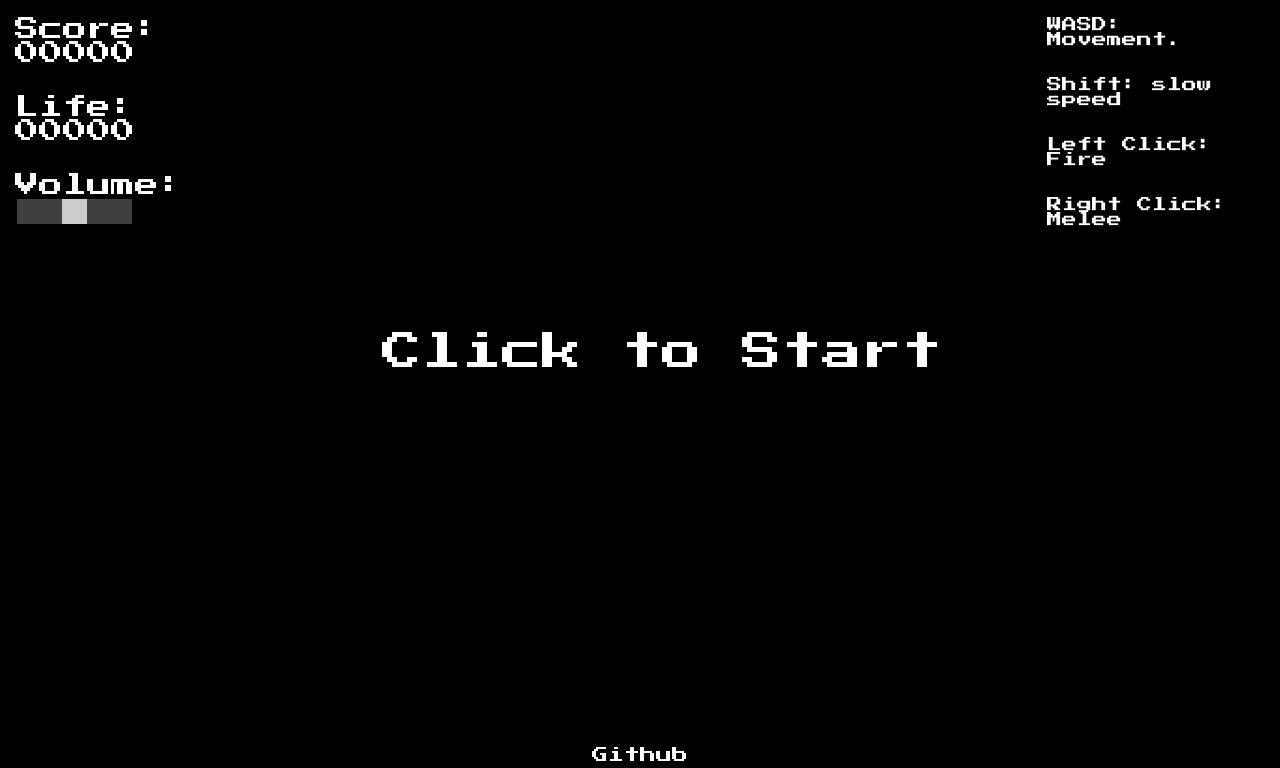
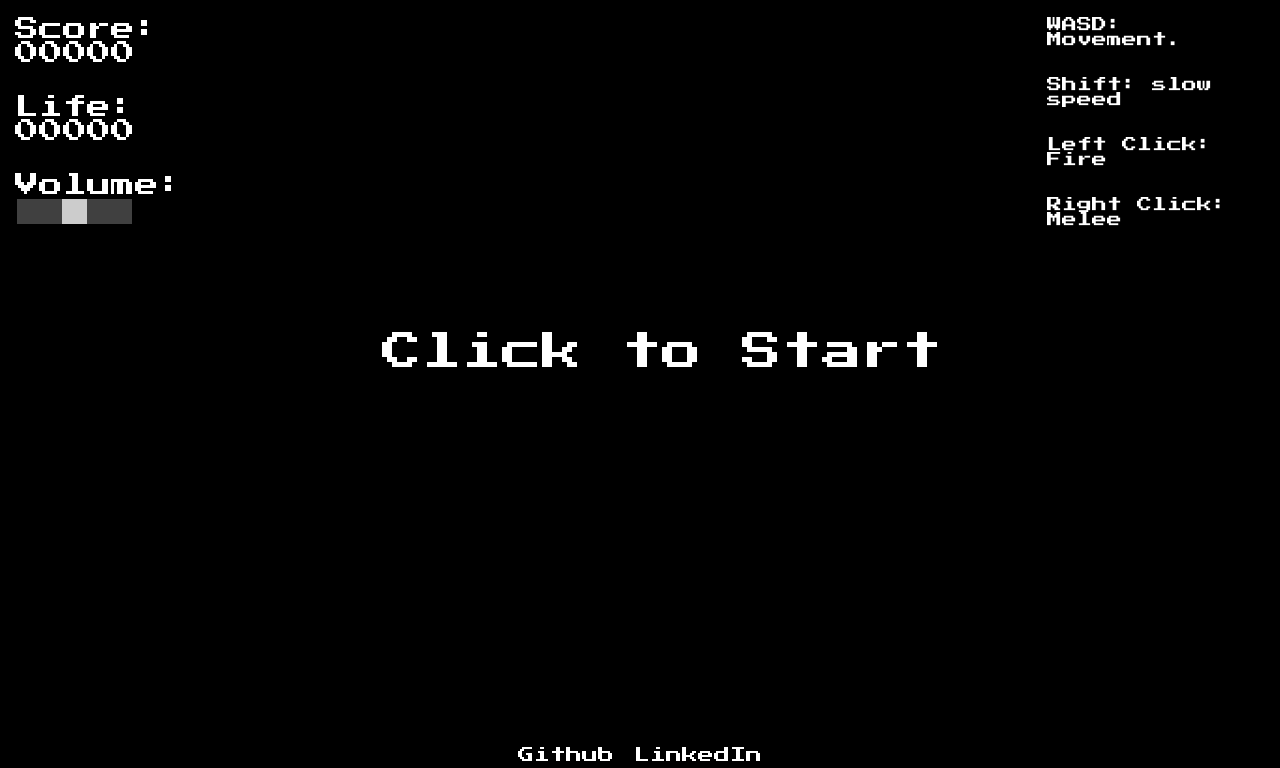
Before and after one commit to tkla/1.1-million-Centimeters-per-second, a website built with webpack: page index.html in a window 1280 px wide. Shown: the part 32-800 px from the top of the page. Built offline with nearby package versions, Linux system fonts and the light colour scheme.

Commit message:
Add favicon and linkedin link

```diff
--- a/index.html
+++ b/index.html
@@ -10,6 +10,7 @@
    <link rel="preconnect" href="https://fonts.googleapis.com">
    <link rel="preconnect" href="https://fonts.gstatic.com" crossorigin>
    <link href="https://fonts.googleapis.com/css2?family=Press+Start+2P&display=swap" rel="stylesheet">
+   <link rel="icon" type="image/x-icon" href="/src/images/favicon.ico">
    <title>1.1M Centimeters Per Second</title>
 </head>
 
@@ -39,7 +40,8 @@
 <footer>
    <nav>
       <ul>
-         <li><a href="https://github.com/tkla/Risk-of-Moon">Github</a></li>
+         <li><a href="https://github.com/tkla/Risk-of-Moon" target="_blank" rel="noopener noreferrer">Github</a></li>
+         <li><a href="https://www.linkedin.com/in/thong-la-78aa58177/" target="_blank" rel="noopener noreferrer">LinkedIn</a></li>
       </ul>
    </nav>
 </footer>
--- a/src/styles/game.css
+++ b/src/styles/game.css
@@ -10,12 +10,20 @@ h1 {
    width: fit-content;
 }
 
-footer{
+footer {
    margin: auto;
    color: white;
    width: fit-content;
 }
 
+footer ul{
+   display: flex;
+}
+
+footer ul > li {
+   margin-left: 10px;
+   margin-right: 10px;
+}
 
 body {
    display: block;
```
Also changed, not shown: dist/main.css, src/images/favicon.ico (added), 1 other file.
